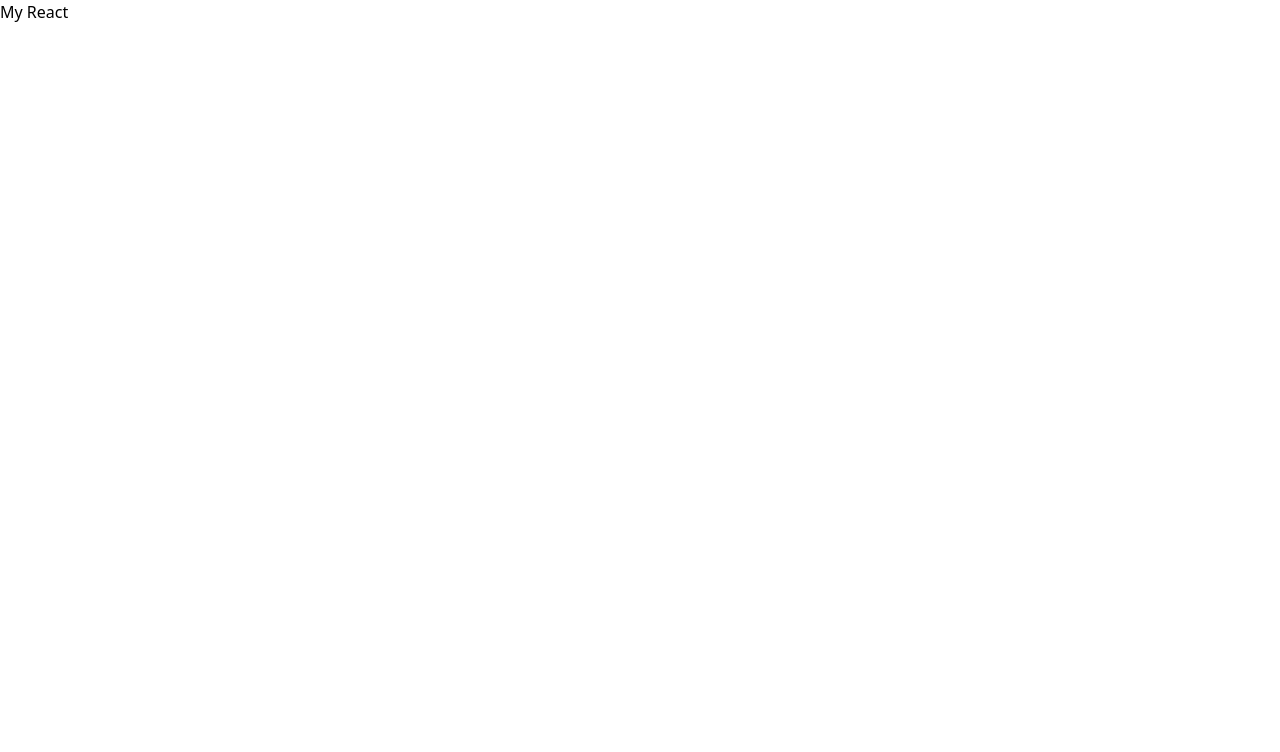
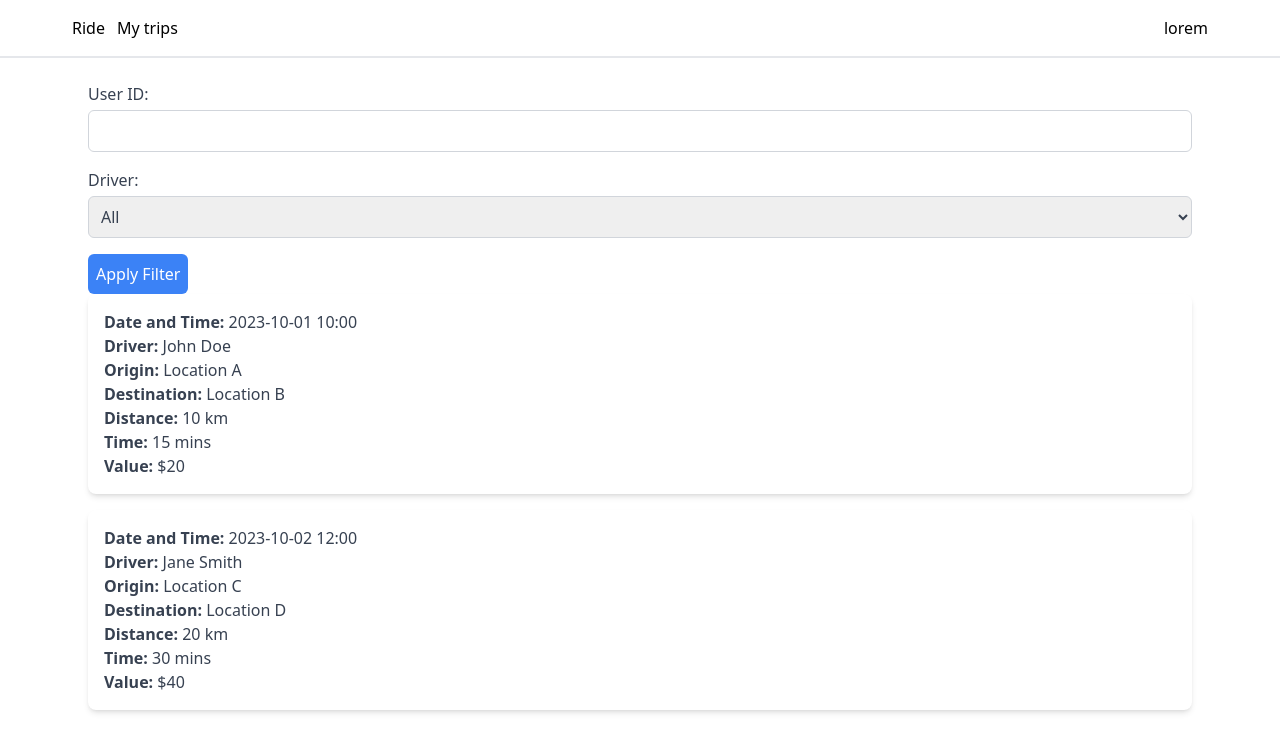
Before and after one commit to daniloaugusto9101/ride-app, a React (Vite) app in the folder frontend/: page /history in a window 1280 px wide. Shown: the top 752 px of the page. Built offline with nearby package versions, Linux system fonts and the light colour scheme.

Commit message:
feat: front - Implementado escopo do layout

```diff
--- a/frontend/package.json
+++ b/frontend/package.json
@@ -11,7 +11,8 @@
   },
   "dependencies": {
     "react": "^18.3.1",
-    "react-dom": "^18.3.1"
+    "react-dom": "^18.3.1",
+    "react-router-dom": "^6.28.0"
   },
   "devDependencies": {
     "@eslint/js": "^9.13.0",
--- a/frontend/src/App.jsx
+++ b/frontend/src/App.jsx
@@ -1,11 +1,22 @@
-import "./App.css";
+// src/App.js
+import React from "react";
+import { BrowserRouter as Router, Route, Routes } from "react-router-dom";
 
-function App() {
+import Home from "./pages/Home";
+import Layout from "./components/Layout";
+import History from "./pages/History";
+
+const App = () => {
   return (
-    <>
-      <main>My React</main>
-    </>
+    <Router>
+      <Layout>
+        <Routes>
+          <Route path="/" element={<Home />} />
+          <Route path="/history" element={<History />} />
+        </Routes>
+      </Layout>
+    </Router>
   );
-}
+};
 
 export default App;
--- /dev/null
+++ b/frontend/src/components/Card.jsx
@@ -0,0 +1,30 @@
+import React from "react";
+
+const Card = () => {
+  return (
+    <div>
+      <div className="bg-white shadow-md rounded-lg flex p-2">
+        <img
+          src="src/assets/vehicle.jpg"
+          alt="Vehicle image"
+          className="w-24 h-24 object-cover rounded-l-lg"
+        />
+        <div className="p-2 flex flex-col justify-between">
+          <div>
+            <h3 className="text-sm font-bold">Nome do Veículo</h3>
+            <p className="text-gray-600">Descrição do veículo.</p>
+          </div>
+          <div>
+            <div className="flex items-center">
+              <span className="text-yellow-500">★★★★☆</span>
+              <span className="ml-2 text-gray-600">(4.5)</span>
+            </div>
+            <div className="text-lg font-bold">R$ 50,00</div>
+          </div>
+        </div>
+      </div>
+    </div>
+  );
+};
+
+export default Card;
--- /dev/null
+++ b/frontend/src/components/FormComponent.jsx
@@ -0,0 +1,28 @@
+import React from "react";
+
+const FormComponent = () => {
+  return (
+    <form className="flex flex-col gap-4 p-4 border-2 border-gray-100 rounded-lg">
+      <input
+        type="text"
+        placeholder="ID user"
+        className="p-2 border border-gray-300 rounded"
+      />
+      <input
+        type="text"
+        placeholder="Origem"
+        className="p-2 border border-gray-300 rounded"
+      />
+      <input
+        type="text"
+        placeholder="Destino"
+        className="p-2 border border-gray-300 rounded"
+      />
+      <button type="submit" className="p-2 bg-blue-500 text-white rounded">
+        Submit
+      </button>
+    </form>
+  );
+};
+
+export default FormComponent;
--- /dev/null
+++ b/frontend/src/components/Layout.jsx
@@ -0,0 +1,14 @@
+// src/components/Layout.js
+import React from "react";
+import Menu from "./Menu";
+
+const Layout = ({ children }) => {
+  return (
+    <>
+      <Menu />
+      <main className="max-w-6xl  mx-auto px-2 py-2 ">{children}</main>
+    </>
+  );
+};
+
+export default Layout;
--- a/frontend/src/components/Menu.jsx
+++ b/frontend/src/components/Menu.jsx
@@ -1,7 +1,23 @@
+// src/components/Menu.js
 import React from "react";
+import { Link } from "react-router-dom";
 
 const Menu = () => {
-  return <div>Menu</div>;
+  return (
+    <nav className="border-b-2 border-gray-200">
+      <div className="flex items-center justify-between max-w-6xl  mx-auto px-2 py-4">
+        <ul className="flex gap-3">
+          <li>
+            <Link to="/">Ride</Link>
+          </li>
+          <li>
+            <Link to="/history">My trips</Link>
+          </li>
+        </ul>
+        <p>lorem</p>
+      </div>
+    </nav>
+  );
 };
 
 export default Menu;
--- /dev/null
+++ b/frontend/src/pages/History.jsx
@@ -0,0 +1,80 @@
+import React from "react";
+
+const trips = [
+  {
+    date: "2023-10-01 10:00",
+    driver: "John Doe",
+    origin: "Location A",
+    destination: "Location B",
+    distance: "10 km",
+    time: "15 mins",
+    value: "$20",
+  },
+  {
+    date: "2023-10-02 12:00",
+    driver: "Jane Smith",
+    origin: "Location C",
+    destination: "Location D",
+    distance: "20 km",
+    time: "30 mins",
+    value: "$40",
+  },
+];
+
+const History = () => {
+  return (
+    <div className="p-4">
+      <div className="mb-4">
+        <label className="block text-gray-700">
+          User ID:
+          <input
+            type="text"
+            className="mt-1 block w-full p-2 border border-gray-300 rounded-md"
+          />
+        </label>
+      </div>
+      <div className="mb-4">
+        <label className="block text-gray-700">
+          Driver:
+          <select className="mt-1 block w-full p-2 border border-gray-300 rounded-md">
+            <option value="all">All</option>
+            <option value="John Doe">John Doe</option>
+            <option value="Jane Smith">Jane Smith</option>
+            {/* Adicione mais opções conforme necessário */}
+          </select>
+        </label>
+      </div>
+      <button className="bg-blue-500 text-white p-2 rounded-md">
+        Apply Filter
+      </button>
+
+      {trips.map((trip, index) => (
+        <div key={index} className=" bg-white shadow-md rounded-lg p-4 mb-4">
+          <p className="text-gray-700">
+            <strong>Date and Time:</strong> {trip.date}
+          </p>
+          <p className="text-gray-700">
+            <strong>Driver:</strong> {trip.driver}
+          </p>
+          <p className="text-gray-700">
+            <strong>Origin:</strong> {trip.origin}
+          </p>
+          <p className="text-gray-700">
+            <strong>Destination:</strong> {trip.destination}
+          </p>
+          <p className="text-gray-700">
+            <strong>Distance:</strong> {trip.distance}
+          </p>
+          <p className="text-gray-700">
+            <strong>Time:</strong> {trip.time}
+          </p>
+          <p className="text-gray-700">
+            <strong>Value:</strong> {trip.value}
+          </p>
+        </div>
+      ))}
+    </div>
+  );
+};
+
+export default History;
--- /dev/null
+++ b/frontend/src/pages/Home.jsx
@@ -0,0 +1,33 @@
+// src/pages/Home.js
+import React from "react";
+import FormComponent from "../components/FormComponent";
+import Card from "../components/Card";
+
+const Home = () => {
+  return (
+    <section className="flex flex-col md:flex-row gap-y-2 gap-x-4">
+      <div className="w-full md:w-1/4  p-4">
+        <FormComponent />
+      </div>
+      <div className="w-full md:w-3/4 flex flex-col md:flex-row py-4 h-96">
+        <div className="w-full md:w-1/2 md:flex-1 p-4  overflow-y-scroll ">
+          <h2>Corridas</h2>
+          <Card />
+          <Card />
+          <Card />
+          <Card />
+          <Card />
+        </div>
+        <div className="w-full md:w-1/2 md:flex-1">
+          <img
+            src="src/assets/maps.jpg"
+            alt="Maps image"
+            className="w-full h-full object-cover"
+          />
+        </div>
+      </div>
+    </section>
+  );
+};
+
+export default Home;
```
Also changed, not shown: frontend/src/assets/maps.jpg (added), 1 other file (tests, documents, lock files or other folders).
